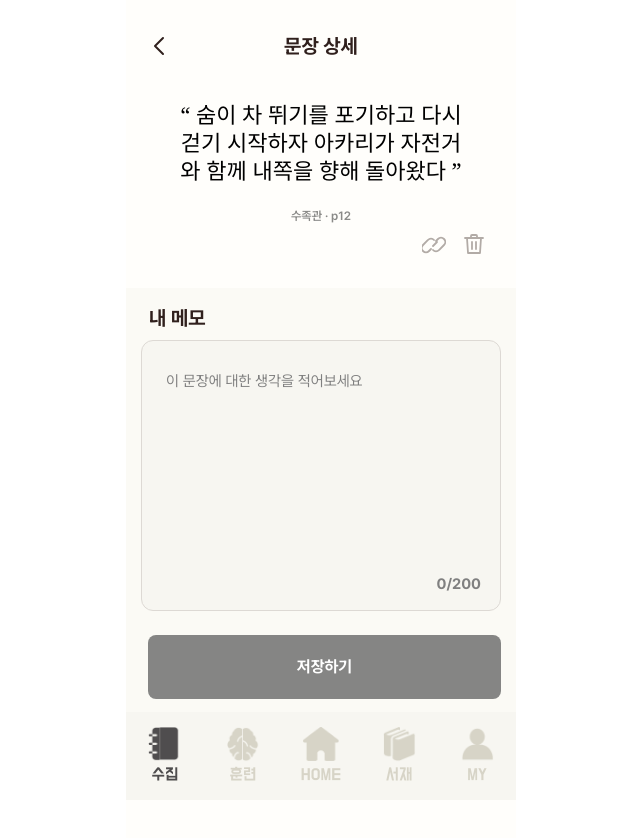
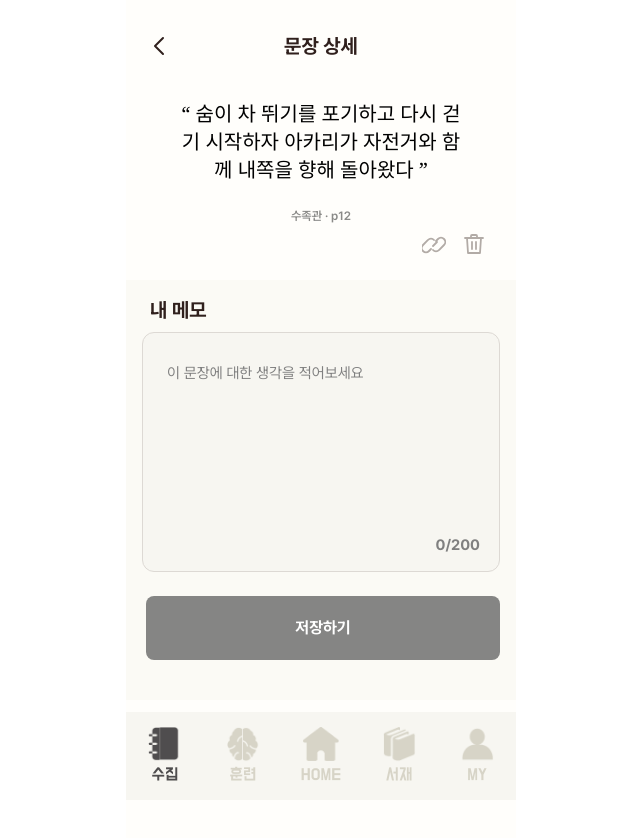
Before and after one commit to YEOBAEK-TEAM/yeobaek-frontend, a React (Vite) app: page /vocabulary/sentence/1 in a window 1280 px wide. Shown: the top 838 px of the page, without its empty margins (319-959 px from the left). Built offline with nearby package versions, Linux system fonts and the light colour scheme.

Commit message:
🎨 style: 단어장 문장 목록 UI 정렬 및 탭 간격 수정

```diff
--- a/src/components/vocabulary/MemoSection.tsx
+++ b/src/components/vocabulary/MemoSection.tsx
@@ -4,7 +4,7 @@ type Props = { initialMemo: string; onSave: (memo: string) => void };
 export default function MemoSection({ initialMemo, onSave }: Props) {
   const [memo, setMemo] = useState(initialMemo);
   return (
-    <section className="bg-[#FBFAF5] px-[15px] pt-4 pb-10">
+    <section className="bg-[#FBFAF5] px-4 pt-4 pb-10">
       <h2 className="mb-2 ml-2 text-xl font-bold text-[#30201D]">
         <label htmlFor="sentence-memo">내 메모</label>
       </h2>
@@ -16,7 +16,7 @@ export default function MemoSection({ initialMemo, onSave }: Props) {
           onChange={(event) => setMemo(event.target.value)}
           placeholder="이 문장에 대한 생각을 적어보세요"
           aria-describedby="memo-count"
-          className="block h-[271px] w-full resize-none rounded-xl border border-[#DDD9D4] bg-[#F7F6F1] px-6 pt-7 pb-12 text-[15px] leading-6 placeholder:text-[#808080] focus:outline-2 focus:outline-[#898F72]"
+          className="block h-60 w-full resize-none rounded-xl border border-[#DDD9D4] bg-[#F7F6F1] px-6 pt-7 pb-12 text-[15px] leading-6 placeholder:text-[#808080] focus:outline-2 focus:outline-[#898F72]"
         />
         <span
           id="memo-count"
@@ -25,7 +25,7 @@ export default function MemoSection({ initialMemo, onSave }: Props) {
           {memo.length}/200
         </span>
       </div>
-      <div className="mt-6 ml-[7px]">
+      <div className="mt-6 ml-1">
         <button
           type="button"
           disabled={memo.length === 0}
--- a/src/pages/vocabulary/SentenceDetailPage.tsx
+++ b/src/pages/vocabulary/SentenceDetailPage.tsx
@@ -1,52 +1,73 @@
 import { useState } from "react";
 import { useNavigate, useParams } from "react-router-dom";
+
 import Header from "@/components/common/header/Header";
+import CommentCheckModal from "@/components/vocabulary/CommentCheckModal";
 import DeleteConfirmModal from "@/components/vocabulary/DeleteConfirmModal";
-import CommentCheckModal from "@/components/vocabulary/CommentCheckModal";
 import MemoSection from "@/components/vocabulary/MemoSection";
 import VocabularyToast from "@/components/vocabulary/VocabularyToast";
 import { LinkIcon, TrashIcon } from "@/components/vocabulary/VocabularyIcons";
+
 import { useVocabularyStore } from "@/stores/vocabulary";
 
 export default function SentenceDetailPage() {
   const { id } = useParams();
   const navigate = useNavigate();
+
   const { sentences, deleteItem, saveMemo, setTab } = useVocabularyStore();
+
   const sentence = sentences.find((item) => item.id === Number(id));
+
   const [modal, setModal] = useState<"delete" | "comment" | null>(null);
   const [toast, setToast] = useState(false);
+
   const goBack = () => {
     setTab("sentence");
     navigate("/vocabulary");
   };
+
   const handleDelete = () => {
-    if (sentence) deleteItem("sentence", sentence.id);
+    if (sentence) {
+      deleteItem("sentence", sentence.id);
+    }
+
     goBack();
   };
+
   const handleSave = (memo: string) => {
     if (sentence) {
       saveMemo(sentence.id, memo);
       setToast(true);
     }
   };
+
   const handleLoadComment = () => {
-    // TODO: 댓글 API 연동 후 hasComment가 true인 문장의 댓글 상세 페이지로 이동 처리.
+    // TODO: 댓글 API 연동 후
+    // hasComment가 true인 문장의 댓글 상세 페이지로 이동 처리
     setModal(null);
   };
+
   return (
-    <main className="min-h-screen pb-22">
+    <main className="flex h-dvh flex-col overflow-hidden">
       <Header title="문장 상세" onBack={goBack} />
+
       {!sentence ? (
-        <p className="px-5 py-12 text-center text-[#887D77]">문장을 찾을 수 없습니다.</p>
+        <div className="flex flex-1 items-center justify-center">
+          <p className="px-5 text-center text-[#887D77]">문장을 찾을 수 없습니다.</p>
+        </div>
       ) : (
-        <>
-          <section className="px-6 pt-2 pb-6">
-            <blockquote className="mx-auto max-w-[285px] text-center font-serif text-[22px] leading-7 text-black">
+        <div className="flex min-h-0 flex-1 flex-col">
+          {/* 문장 정보 */}
+          <section className="shrink-0 px-6 pt-2 pb-4">
+            <blockquote className="mx-auto max-w-71 text-center font-serif text-[20px] leading-7 text-black">
               “ {sentence.content} ”
             </blockquote>
+
             <p className="mt-6 text-center text-xs font-semibold text-[#8A8A88]">
               {sentence.bookTitle} · p{sentence.page}
             </p>
+
+            {/* 링크 / 삭제 */}
             <div className="flex justify-end gap-1 text-[#B2ABA6]">
               <button
                 type="button"
@@ -56,6 +77,7 @@ export default function SentenceDetailPage() {
               >
                 <LinkIcon />
               </button>
+
               <button
                 type="button"
                 aria-label="문장 삭제"
@@ -66,7 +88,13 @@ export default function SentenceDetailPage() {
               </button>
             </div>
           </section>
-          <MemoSection key={sentence.id} initialMemo={sentence.memo} onSave={handleSave} />
+
+          {/* 메모 */}
+          <div className="min-h-0 flex-1 overflow-hidden">
+            <MemoSection key={sentence.id} initialMemo={sentence.memo} onSave={handleSave} />
+          </div>
+
+          {/* 삭제 모달 */}
           {modal === "delete" && (
             <DeleteConfirmModal
               type="sentence"
@@ -74,6 +102,8 @@ export default function SentenceDetailPage() {
               onClose={() => setModal(null)}
             />
           )}
+
+          {/* 댓글 확인 모달 */}
           {modal === "comment" && (
             <CommentCheckModal
               hasComment={sentence.hasComment}
@@ -81,8 +111,9 @@ export default function SentenceDetailPage() {
               onClose={() => setModal(null)}
             />
           )}
-        </>
+        </div>
       )}
+
       {toast && <VocabularyToast onClose={() => setToast(false)} />}
     </main>
   );
--- a/src/pages/vocabulary/VocabularyPage.tsx
+++ b/src/pages/vocabulary/VocabularyPage.tsx
@@ -67,7 +67,7 @@ export default function VocabularyPage() {
     <main className="min-h-screen">
       <Header title="서후의 글귀수집" />
 
-      <div className="mt-6.5 px-[23px]">
+      <div className="mt-6.5 px-6">
         {/* 단어 / 문장 탭 */}
         <div className="flex items-end gap-2" role="tablist" aria-label="수집 종류">
           {(["word", "sentence"] as const).map((tab) => (
@@ -80,7 +80,7 @@ export default function VocabularyPage() {
                 setTab(tab);
                 setMenuId(null);
               }}
-              className={`h-[33px] w-13 text-sm font-bold ${
+              className={`h-8 w-13 text-sm font-bold ${
                 activeTab === tab ? "bg-[#898F72] text-[#FFFEFB]" : "bg-[#DEDAD6] text-[#887D77]"
               }`}
             >
@@ -93,7 +93,7 @@ export default function VocabularyPage() {
         <section className="grid min-h-140 grid-cols-[minmax(0,1fr)_34px] border border-[#ECE9E3] bg-[#F7F6F1]">
           <div className="min-w-0">
             {/* 목록 상단 */}
-            <div className="flex h-[49px] items-center justify-between border-b border-[#DDD7D1] px-[23px] text-sm font-semibold">
+            <div className="flex h-12 items-center justify-between border-b border-[#DDD7D1] px-5 text-sm font-semibold">
               <span className="text-[#9D938D]">
                 {activeInitial} · {items.length}개
               </span>
```
